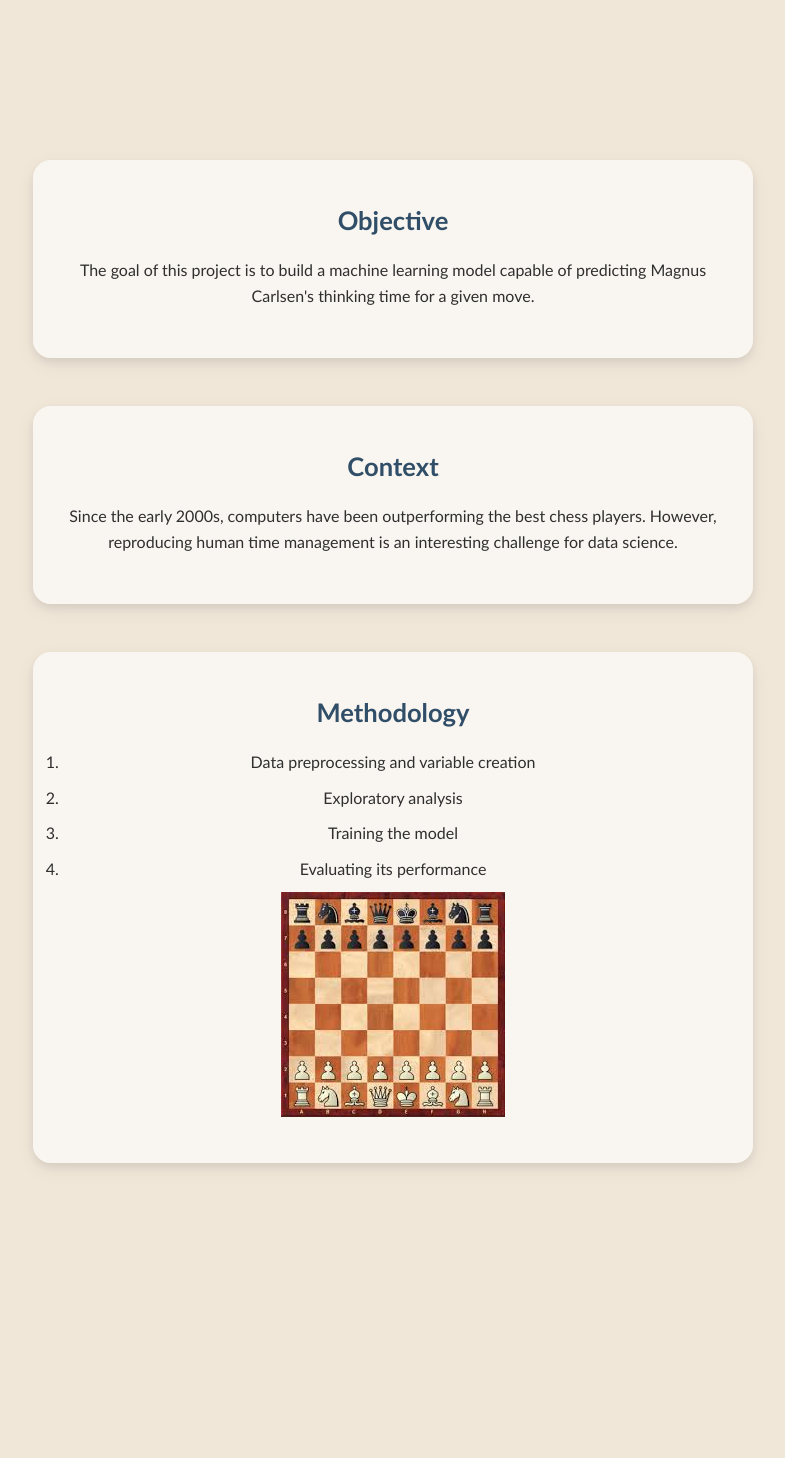
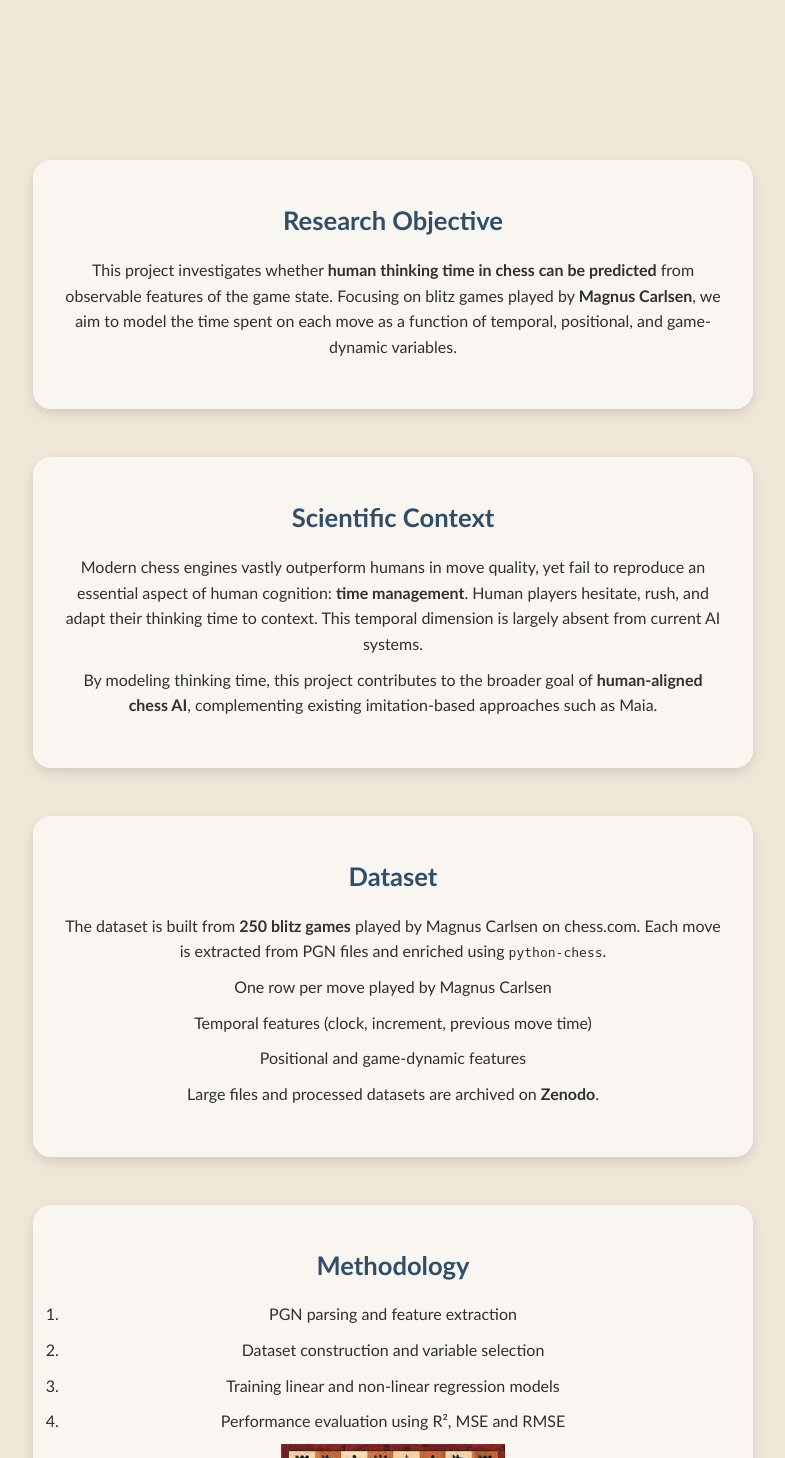
Before and after one commit to elijahlieb/Website_ElijahLiebskind, a Flask app: page /project in a window 1280 px wide. Shown: the part 808-2266 px from the top of the page, without its empty margins (247-1032 px from the left). Run offline with Flask 3, Linux system fonts and the light colour scheme.

Commit message:
MAJ website

```diff
--- a/templates/FinalProjectHome.html
+++ b/templates/FinalProjectHome.html
@@ -40,37 +40,90 @@
 
 <main class="page-main project-home">
 
-
 <section class="card" id="objective">
-<h2>Objective</h2>
-<p>The goal of this project is to build a machine learning model capable of predicting Magnus Carlsen's thinking time for a given move.</p>
+<h2>Research Objective</h2>
+<p>
+This project investigates whether <strong>human thinking time in chess can be predicted</strong>
+from observable features of the game state.
+Focusing on blitz games played by <strong>Magnus Carlsen</strong>, we aim to model the time spent on each move
+as a function of temporal, positional, and game-dynamic variables.
+</p>
 </section>
 
-
 <section class="card" id="context">
-<h2>Context</h2>
-<p>Since the early 2000s, computers have been outperforming the best chess players. However, reproducing human time management is an interesting challenge for data science.</p>
+<h2>Scientific Context</h2>
+<p>
+Modern chess engines vastly outperform humans in move quality, yet fail to reproduce
+an essential aspect of human cognition: <strong>time management</strong>.
+Human players hesitate, rush, and adapt their thinking time to context.
+This temporal dimension is largely absent from current AI systems.
+</p>
+<p>
+By modeling thinking time, this project contributes to the broader goal of
+<strong>human-aligned chess AI</strong>, complementing existing imitation-based approaches such as Maia.
+</p>
 </section>
 
+<section class="card" id="dataset">
+<h2>Dataset</h2>
+<p>
+The dataset is built from <strong>250 blitz games</strong> played by Magnus Carlsen on chess.com.
+Each move is extracted from PGN files and enriched using <code>python-chess</code>.
+</p>
+<ul>
+  <li>One row per move played by Magnus Carlsen</li>
+  <li>Temporal features (clock, increment, previous move time)</li>
+  <li>Positional and game-dynamic features</li>
+</ul>
+<p>
+Large files and processed datasets are archived on <strong>Zenodo</strong>.
+</p>
+</section>
 
 <section class="card" id="methodology">
 <h2>Methodology</h2>
 <ol>
-<li>Data preprocessing and variable creation</li>
-<li>Exploratory analysis</li>
-<li>Training the model</li>
-<li>Evaluating its performance</li>
+<li>PGN parsing and feature extraction</li>
+<li>Dataset construction and variable selection</li>
+<li>Training linear and non-linear regression models</li>
+<li>Performance evaluation using R², MSE and RMSE</li>
 </ol>
 <figure>
 <img src="{{ url_for('static', filename='media/boardchess.jpeg') }}" alt="chess board" class="inline-image">
 </figure>
 </section>
 
-<!--Final image for each site-->
-<section class="final-section">
-<div class="intro-content animate__animated animate__fadeIn">
-<img src="{{ url_for('static', filename='media/final-motif.png') }}" alt="Decorative motif" class="intro-motif animate__animated animate__zoomIn">
+<section class="card" id="key-results">
+<h2>Key Findings</h2>
+<p>
+Linear models perform poorly (R² ≈ 0.08), indicating strong non-linearity.
+</p>
+<p>
+A <strong>Random Forest regressor</strong> explains up to <strong>50% of the variance</strong> in thinking time,
+showing that human reflection time is not purely stochastic.
+</p>
+</section>
 
+<section class="card" id="resources">
+<h2>Project Resources</h2>
+<ul>
+  <li>
+    🔗 <a href="https://github.com/elijahlieb/magnus-time-prediction-ml" target="_blank">
+    GitHub – Source code & pipeline
+    </a>
+  </li>
+  <li>
+    📦 <a href="https://doi.org/10.5281/zenodo.18175686" target="_blank">
+    Zenodo – Datasets & archival
+    </a>
+  </li>
+  <li>
+    📄 <a href="https://zenodo.org/records/18176553" target="_blank">
+    Full scientific report (PDF)
+    </a>
+  </li>
+</ul>
+</section>
 
 </main>
 
```
Also changed, not shown: templates/FinalProjectData.html (+43 -17 lines), templates/FinalProjectResult.html (+41 -11 lines).
